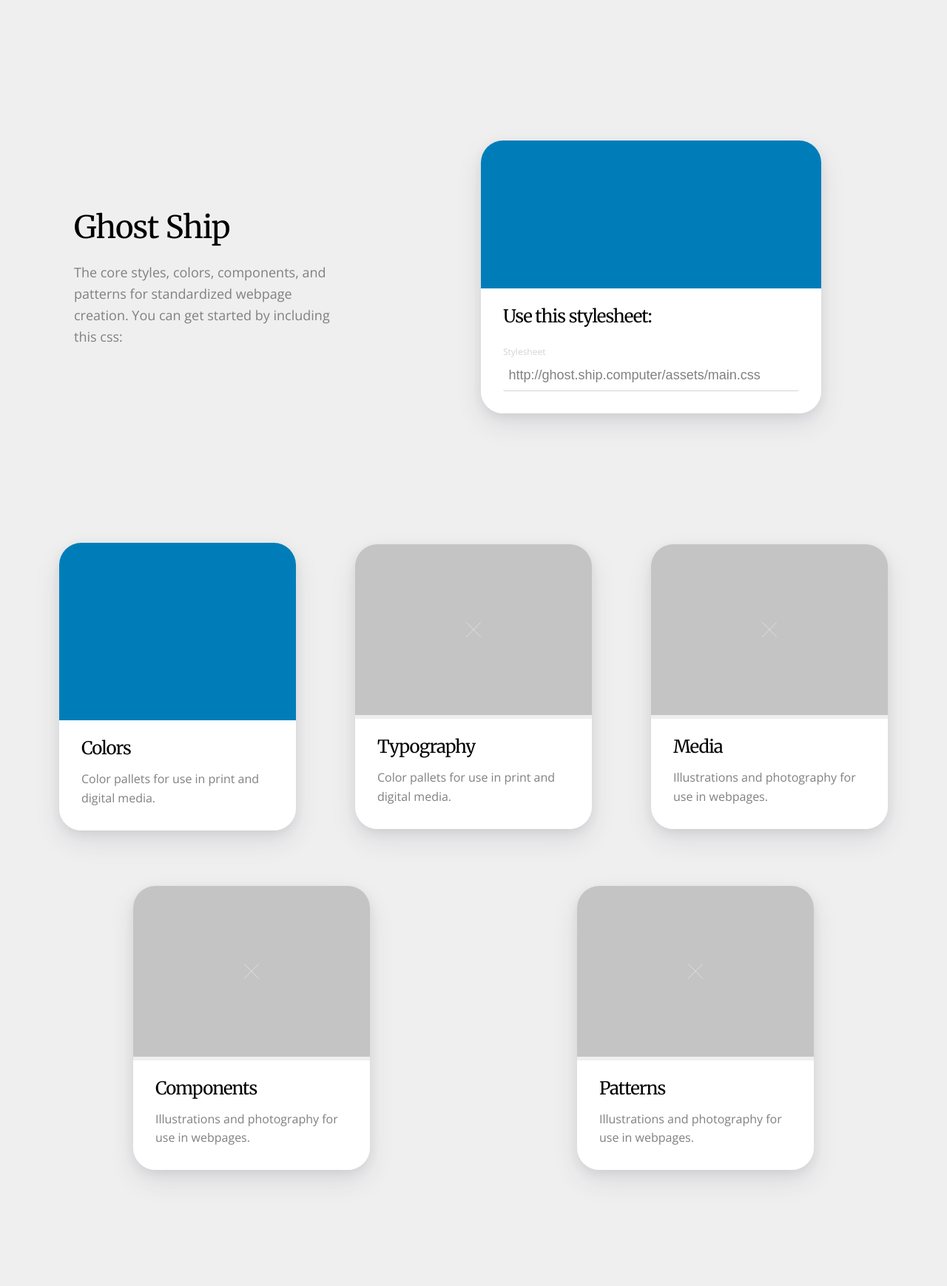
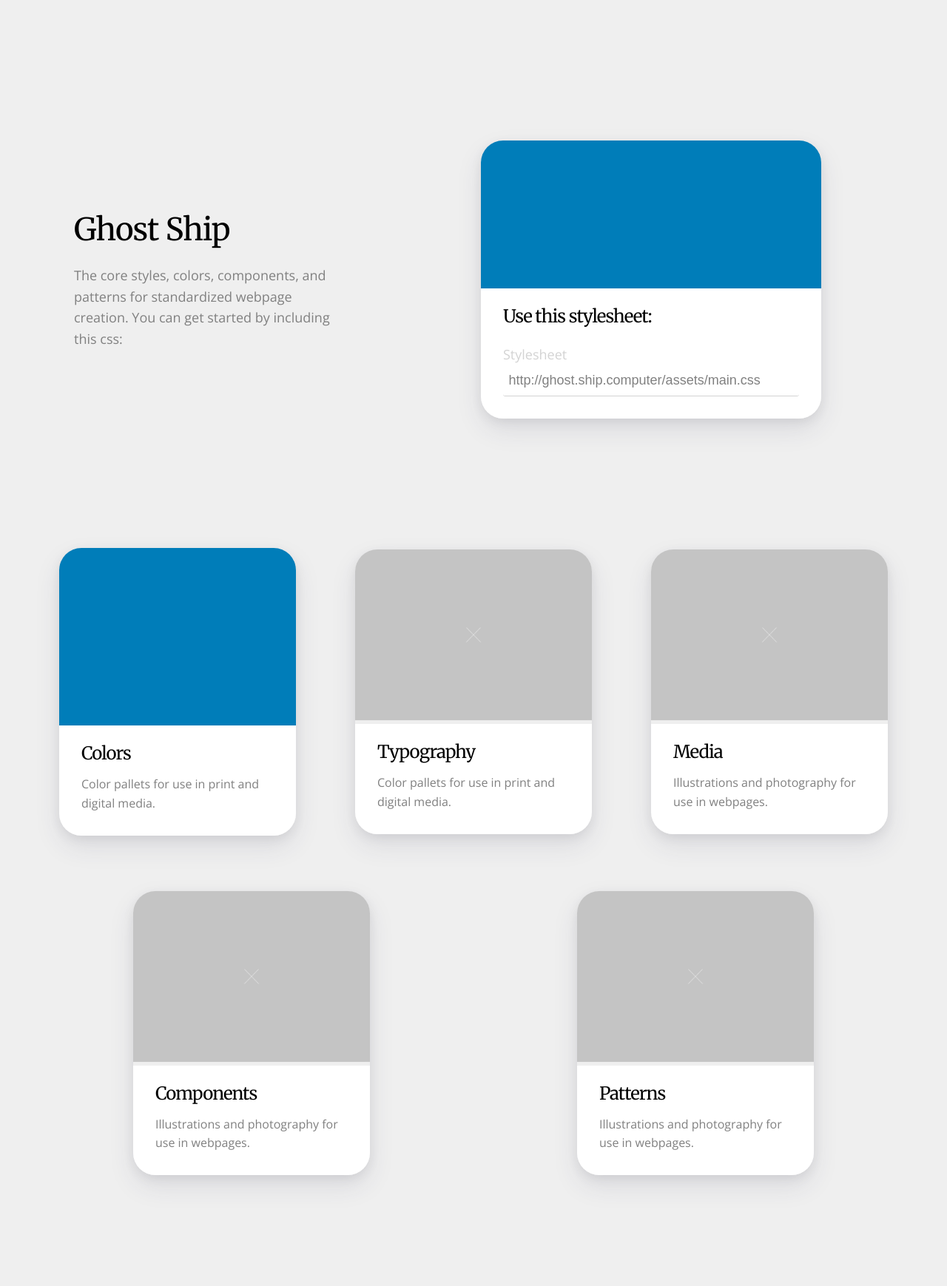
Before and after one commit to barnesy/ghost-ship, a Jekyll site: the page built from index.html, in a window 1280 px wide. Shown: the whole page at 74% size. Built offline with Jekyll 4.4.1, drawn with Linux system fonts in a browser that asks for light colours.

Commit message:
Adjusts card label margin

```diff
--- a/_sass/card.scss
+++ b/_sass/card.scss
@@ -34,10 +34,11 @@
     margin-bottom: 0;
   }
 
-  .label {
+  .label, label {
     font-size: 1.8rem;
     padding: 0;
     color: lightgrey;
+    margin-bottom: 0;
   }
 
   .hed {
```
